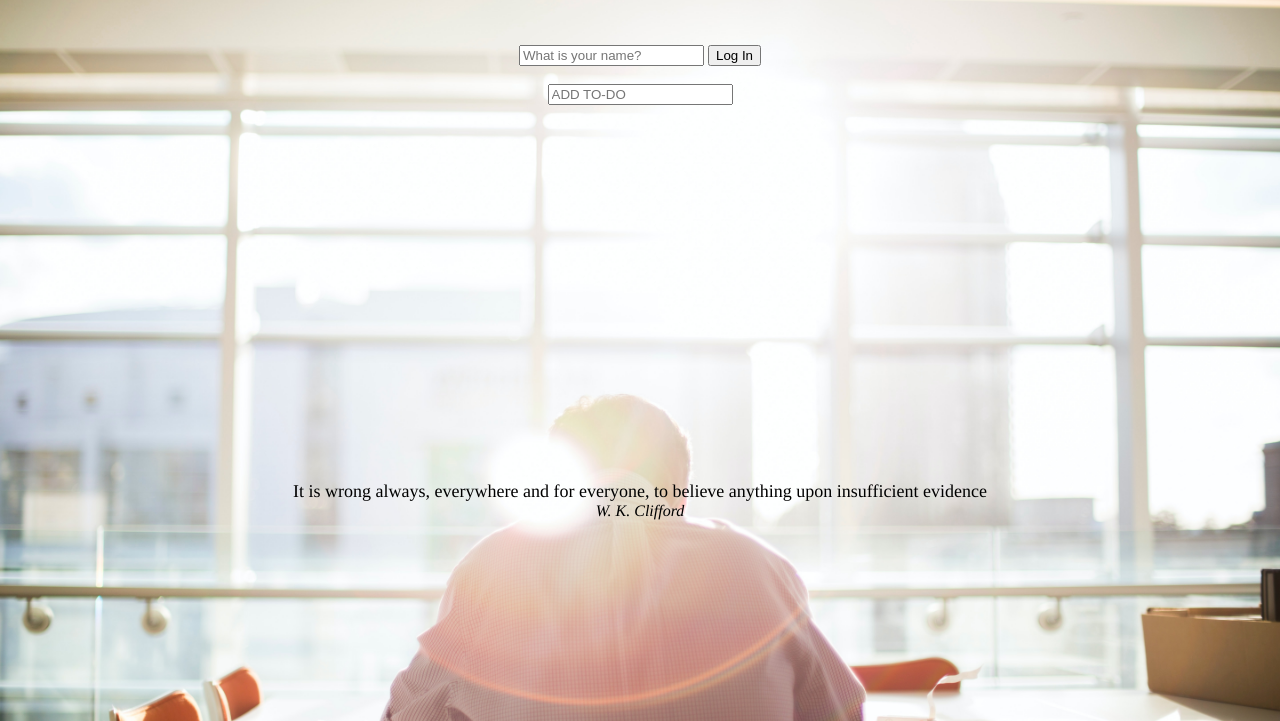
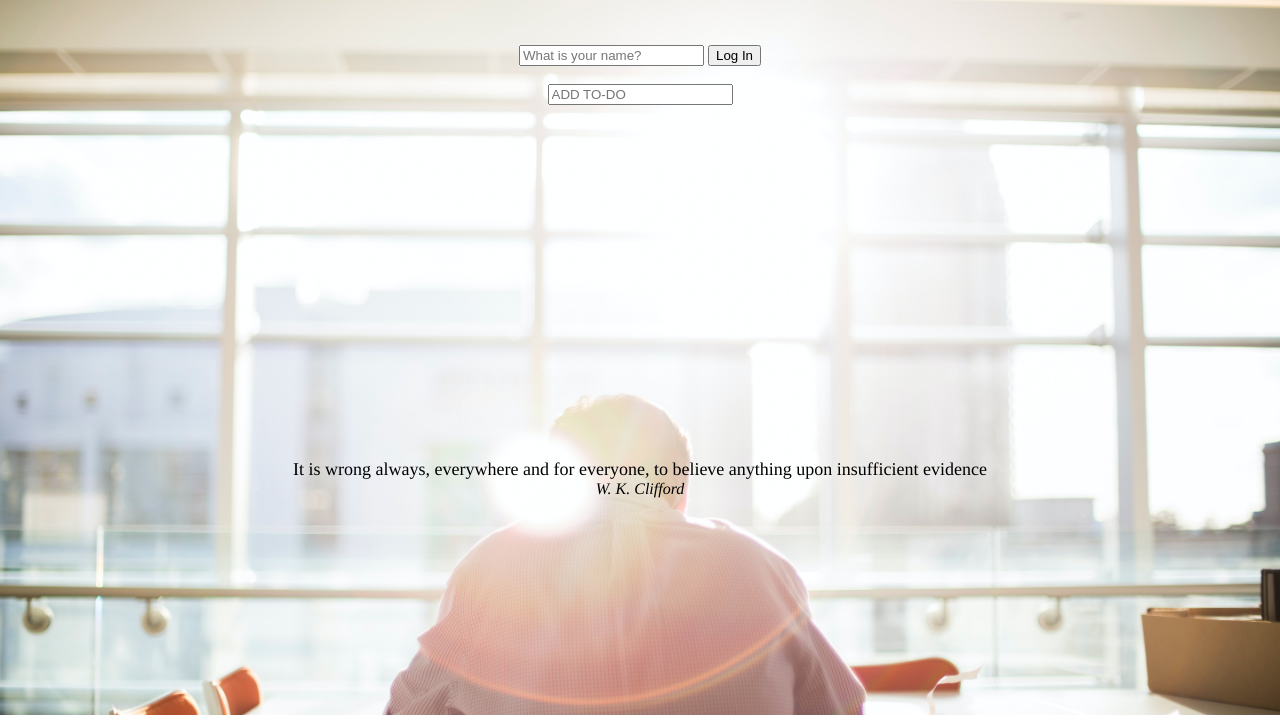
Before and after one commit to CozyCure/N_C_01, a plain HTML site: page index.html in a window 1280 px wide. Shown: the part 85-806 px from the top of the page. Drawn offline with Linux system fonts and the light colour scheme.

Commit message:
Update style.css

```diff
--- a/css/style.css
+++ b/css/style.css
@@ -4,7 +4,7 @@
 
 #bg {
     text-align: center;
-    height: 96vh;
+    height: 90vh;
     background-repeat: no-repeat;
     background-size: cover;
     font-family: Times, "Times New Roman";
```
